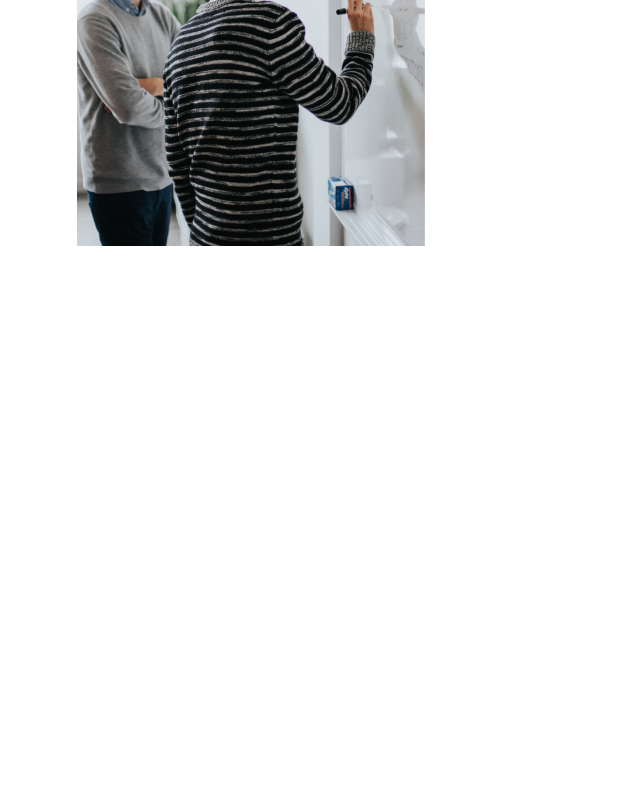
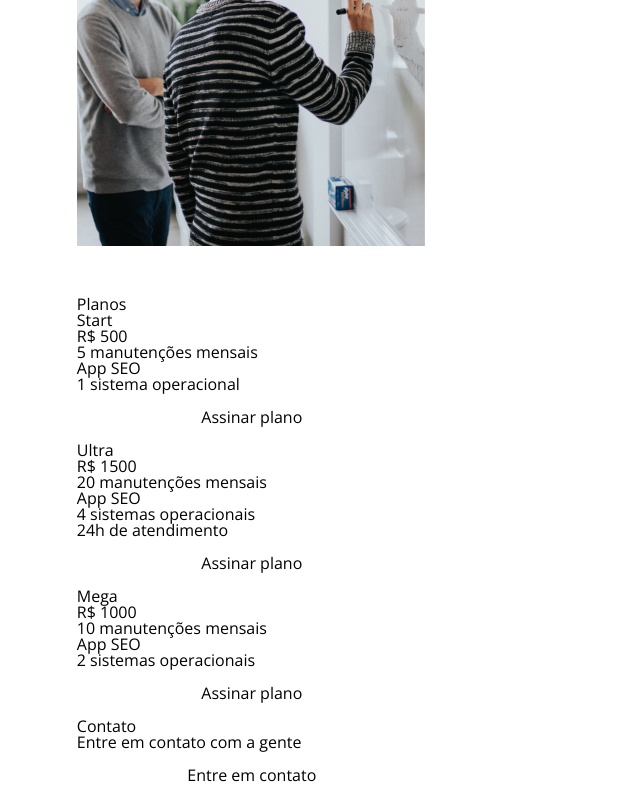
Before and after one commit to pedroltdias/alura-css-layoutresponsivo, a plain HTML site: page index.html in a window 1280 px wide. Shown: the part 2180-2980 px from the top of the page, without its empty margins (0-640 px from the left). Before the commit the page ends 2476 px from the top, so only its background shows below. Drawn offline with nearby package versions, Linux system fonts and the light colour scheme.

Commit message:
modulo 04 aula 04 - preparando ambiente

```diff
--- /dev/null
+++ b/css/contato.css
@@ -0,0 +1,29 @@
+.contato {
+    display: flex;
+    flex-direction: column;
+    align-items: center;
+
+    text-align: center;
+
+    padding-top: 2rem;
+    padding-bottom: 2rem;
+}
+
+.contato__titulo {
+    color: var(--cinza-escuro);
+    font-weight: 700;
+    font-size: 1.5rem;
+    font-family: var(--montserrat);
+    text-transform: uppercase;
+    text-align: center;
+
+    margin-bottom: 1.25rem;
+}
+
+.contato__botao {
+    color: var(--cinza-escuro);
+
+    border-color: var(--cinza-escuro);
+
+    margin-top: 1rem;
+}
--- a/index.html
+++ b/index.html
@@ -108,6 +108,49 @@
             </div>
             <img src="img/sobre-apeperia.png" alt="Sobre a Apeperia" class="sobre__imagem">
         </section>
+
+        <section class="planos container">
+            <h2 class="planos__titulo">Planos</h2>
+            <ul class="planos__cartoes">
+                <li class="cartao cartao--start">
+                    <h3 class="cartao__titulo">Start</h3>
+                    <article class="cartao__conteudo">
+                        <p class="cartao__preco"><em>R$ 500</em></p>
+                        <p class="cartao__texto">5 manutenções mensais</p>
+                        <p class="cartao__texto">App SEO</p>
+                        <p class="cartao__texto">1 sistema operacional</p>
+                        <a href="plano.html" class="cartao__botao cartao__botao--start botao">Assinar plano</a>
+                    </article>
+                </li>
+                <li class="cartao cartao--ultra">
+                    <h3 class="cartao__titulo">Ultra</h3>
+                    <article class="cartao__conteudo">
+                        <p class="cartao__preco"><em>R$ 1500</em></p>
+                        <p class="cartao__texto">20 manutenções mensais</p>
+                        <p class="cartao__texto">App SEO</p>
+                        <p class="cartao__texto">4 sistemas operacionais</p>
+                        <p class="cartao__texto">24h de atendimento</p>
+                        <a href="" class="cartao__botao cartao__botao--ultra botao">Assinar plano</a>
+                    </article>
+                </li>
+                <li class="cartao cartao--mega">
+                    <h3 class="cartao__titulo">Mega</h3>
+                    <p class="cartao__preco"><em>R$ 1000</em></p>
+                    <article class="cartao__conteudo">
+                        <p class="cartao__texto">10 manutenções mensais</p>
+                        <p class="cartao__texto">App SEO</p>
+                        <p class="cartao__texto">2 sistemas operacionais</p>
+                        <a href="" class="cartao__botao cartao__botao--mega botao">Assinar plano</a>
+                    </article>
+                </li>
+            </ul>
+        </section>
+
+        <section class="contato container">
+            <h2 class="contato__titulo">Contato</h2>
+            <p>Entre em contato com a gente</p>
+            <a href="contato.html" class="contato__botao botao">Entre em contato</a>
+        </section>
     </main>
 </body>
 
```
Also changed, not shown: css/institucional.css (added, +54 -0 lines).
